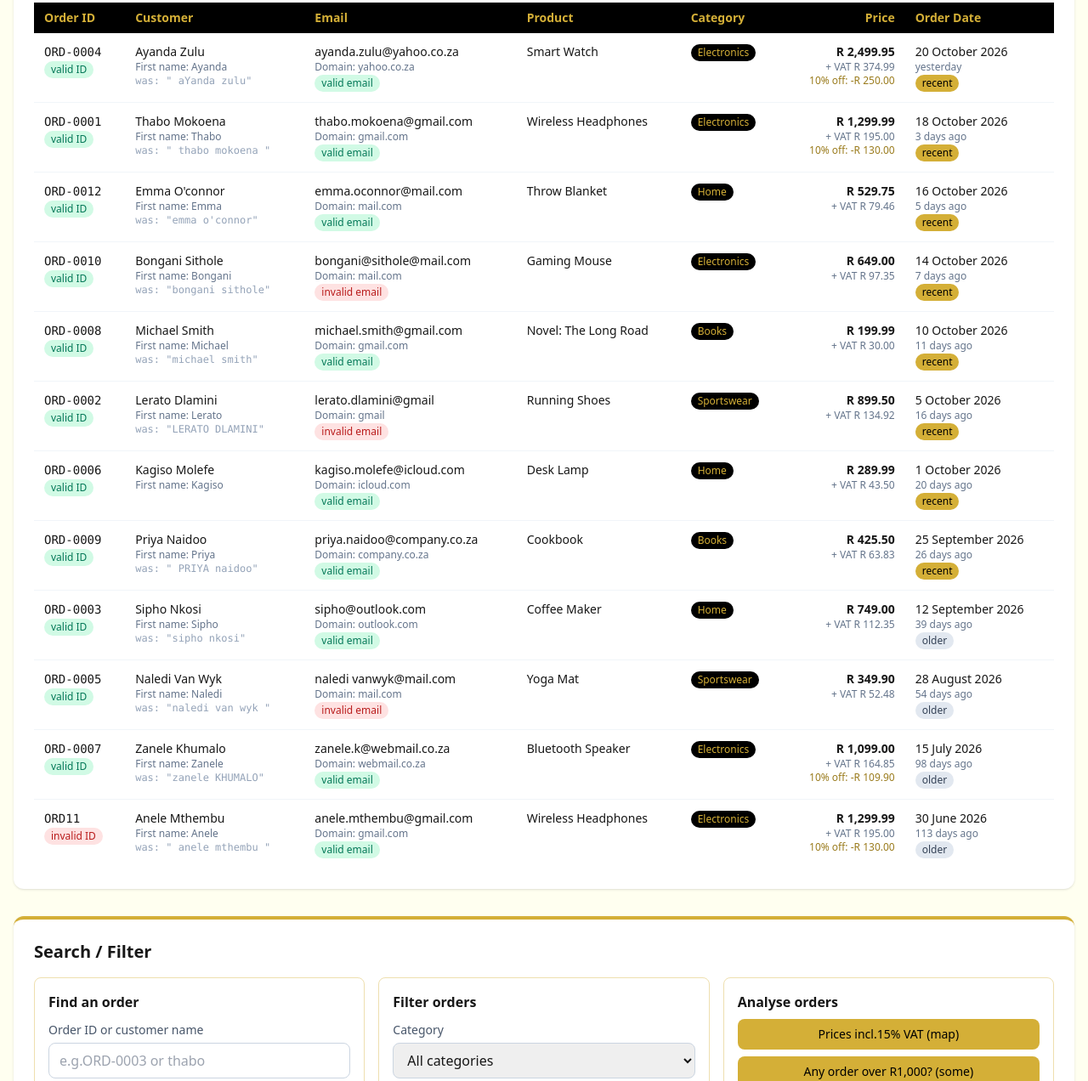
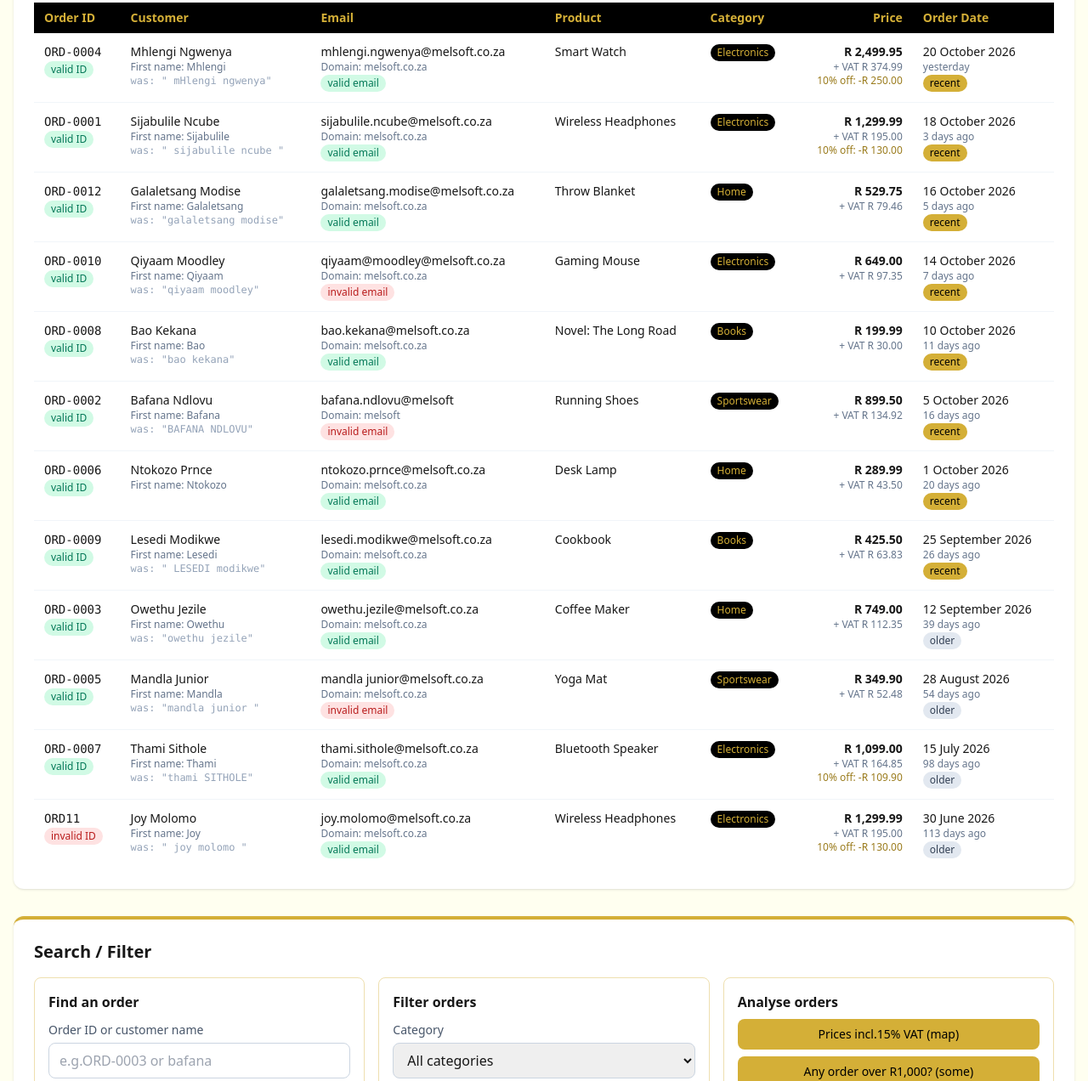
Before and after one commit to SIJABULILE-NCUBE/ecommerce-order-processor, a plain HTML site: page index.html in a window 1280 px wide. Shown: the part 759-2031 px from the top of the page at 85% size. Drawn offline with nearby package versions, Linux system fonts and the light colour scheme.

Commit message:
saved changes

```diff
--- a/index.html
+++ b/index.html
@@ -75,7 +75,7 @@
           <div class="border border-[#D4AF37]/40 rounded-lg p-4">
             <h3 class="font-semibold mb-2">Find an order</h3>
             <label for="searchInput" class="text-sm text-slate-600">Order ID or customer name</label>
-            <input id="searchInput" type="text" placeholder="e.g.ORD-0003 or thabo" class="mt-1 w-full border border-slate-300 rounded-lg focus:outline-none focus:ring-2 focus:ring-[#D4AF37] px-3 py-2" />
+            <input id="searchInput" type="text" placeholder="e.g.ORD-0003 or bafana" class="mt-1 w-full border border-slate-300 rounded-lg focus:outline-none focus:ring-2 focus:ring-[#D4AF37] px-3 py-2" />
             <button id="findBtn" class="mt-3 w-full bg-black hover:bg-neutral-800 text-[#D4AF37] px-3 py-2 rounded-lg">Find</button>
           </div>
 
--- a/script.js
+++ b/script.js
@@ -30,18 +30,18 @@
 // This data is messy ON PURPOSE: extra spaces,random capitals,invalid emails,a price stored as text
 // and one badly formatted order ID.The rest of the app has to clean all of it.
 const orders = [
-  { orderId: "ORD-0001", customerName: "  thabo   mokoena ", email: " Thabo.Mokoena@Gmail.com ", product: "Wireless Headphones", category: "Electronics", price: 1299.99, orderDate: "2026-10-18" },
-  { orderId: "ORD-0002", customerName: "LERATO DLAMINI", email: "lerato.dlamini@gmail", product: "Running Shoes", category: "Sportswear", price: 899.5, orderDate: "2026-10-05" },
-  { orderId: "ORD-0003", customerName: "sipho nkosi", email: "SIPHO@outlook.com", product: "Coffee Maker", category: "Home", price: 749, orderDate: "2026-09-12" },
-  { orderId: "ORD-0004", customerName: "  aYanda   zulu", email: "ayanda.zulu@yahoo.co.za", product: "Smart Watch", category: "Electronics", price: 2499.95, orderDate: "2026-10-20" },
-  { orderId: "ORD-0005", customerName: "naledi van wyk  ", email: "naledi vanwyk@mail.com", product: "Yoga Mat", category: "Sportswear", price: 349.9, orderDate: "2026-08-28" },
-  { orderId: "ORD-0006", customerName: "Kagiso Molefe", email: "kagiso.molefe@icloud.com", product: "Desk Lamp", category: "Home", price: "289.99", orderDate: "2026-10-01" },
-  { orderId: "ORD-0007", customerName: "zanele   KHUMALO", email: "  zanele.k@webmail.co.za", product: "Bluetooth Speaker", category: "Electronics", price: 1099, orderDate: "2026-07-15" },
-  { orderId: "ORD-0008", customerName: "michael  smith", email: "michael.smith@gmail.com", product: "Novel: The Long Road", category: "Books", price: 199.99, orderDate: "2026-10-10" },
-  { orderId: "ORD-0009", customerName: " PRIYA naidoo", email: "Priya.Naidoo@Company.CO.ZA", product: "Cookbook", category: "Books", price: 425.5, orderDate: "2026-09-25" },
-  { orderId: "ORD-0010", customerName: "bongani   sithole", email: "bongani@sithole@mail.com", product: "Gaming Mouse", category: "Electronics", price: 649.0, orderDate: "2026-10-14" },
-  { orderId: "ORD11", customerName: "  anele  mthembu ", email: "anele.mthembu@gmail.com", product: "Wireless Headphones", category: "Electronics", price: 1299.99, orderDate: "2026-06-30" },
-  { orderId: "ORD-0012", customerName: "emma o'connor", email: "EMMA.OCONNOR@mail.com", product: "Throw Blanket", category: "Home", price: 529.75, orderDate: "2026-10-16" },
+  { orderId: "ORD-0001", customerName: "  sijabulile   ncube ", email: " Sijabulile.Ncube@Melsoft.co.za ", product: "Wireless Headphones", category: "Electronics", price: 1299.99, orderDate: "2026-10-18" },
+  { orderId: "ORD-0002", customerName: "BAFANA NDLOVU", email: "bafana.ndlovu@melsoft", product: "Running Shoes", category: "Sportswear", price: 899.5, orderDate: "2026-10-05" },
+  { orderId: "ORD-0003", customerName: "owethu jezile", email: "OWETHU.JEZILE@melsoft.co.za", product: "Coffee Maker", category: "Home", price: 749, orderDate: "2026-09-12" },
+  { orderId: "ORD-0004", customerName: "  mHlengi   ngwenya", email: "mhlengi.ngwenya@melsoft.co.za", product: "Smart Watch", category: "Electronics", price: 2499.95, orderDate: "2026-10-20" },
+  { orderId: "ORD-0005", customerName: "mandla junior  ", email: "mandla junior@melsoft.co.za", product: "Yoga Mat", category: "Sportswear", price: 349.9, orderDate: "2026-08-28" },
+  { orderId: "ORD-0006", customerName: "Ntokozo Prnce", email: "ntokozo.prnce@melsoft.co.za", product: "Desk Lamp", category: "Home", price: "289.99", orderDate: "2026-10-01" },
+  { orderId: "ORD-0007", customerName: "thami   SITHOLE", email: "  thami.sithole@melsoft.co.za", product: "Bluetooth Speaker", category: "Electronics", price: 1099, orderDate: "2026-07-15" },
+  { orderId: "ORD-0008", customerName: "bao  kekana", email: "bao.kekana@melsoft.co.za", product: "Novel: The Long Road", category: "Books", price: 199.99, orderDate: "2026-10-10" },
+  { orderId: "ORD-0009", customerName: " LESEDI modikwe", email: "Lesedi.Modikwe@Melsoft.CO.ZA", product: "Cookbook", category: "Books", price: 425.5, orderDate: "2026-09-25" },
+  { orderId: "ORD-0010", customerName: "qiyaam   moodley", email: "qiyaam@moodley@melsoft.co.za", product: "Gaming Mouse", category: "Electronics", price: 649.0, orderDate: "2026-10-14" },
+  { orderId: "ORD11", customerName: "  joy  molomo ", email: "joy.molomo@melsoft.co.za", product: "Wireless Headphones", category: "Electronics", price: 1299.99, orderDate: "2026-06-30" },
+  { orderId: "ORD-0012", customerName: "galaletsang modise", email: "GALALETSANG.MODISE@melsoft.co.za", product: "Throw Blanket", category: "Home", price: 529.75, orderDate: "2026-10-16" },
 ];
 
 // Settings in one place so they're easy to change.
@@ -59,7 +59,7 @@ let sortNewestFirst = true;
 // ============================================================
 
 // Removes spaces at the start and end with trim(),then squashes any run of spaces in the middle into one.
-// " thabo   mokoena " becomes "thabo mokoena".
+// " sijabulile   ncube " becomes "sijabulile ncube".
 function removeExtraSpaces(text) {
   return String(text).trim().replace(/\s+/g, " ");
 }
@@ -174,7 +174,7 @@ function describeDaysAgo(days) {
 // ============================================================
 
 // Email: something without spaces or @,then one @,then a domain with at least one dot and a 2+ letter ending.
-// It catches "lerato.dlamini@gmail" (no ending),"naledi vanwyk@mail.com" (space) and "bongani@sithole@mail.com" (two @).
+// It catches "bafana.ndlovu@melsoft" (no ending),"mandla junior@melsoft.co.za" (space) and "qiyaam@moodley@melsoft.co.za" (two @).
 const EMAIL_PATTERN = /^[^\s@]+@[^\s@]+\.[a-z]{2,}$/i;
 
 // Order ID: exactly "ORD-" followed by 4 digits,for example ORD-0001."ORD11" fails.
```
